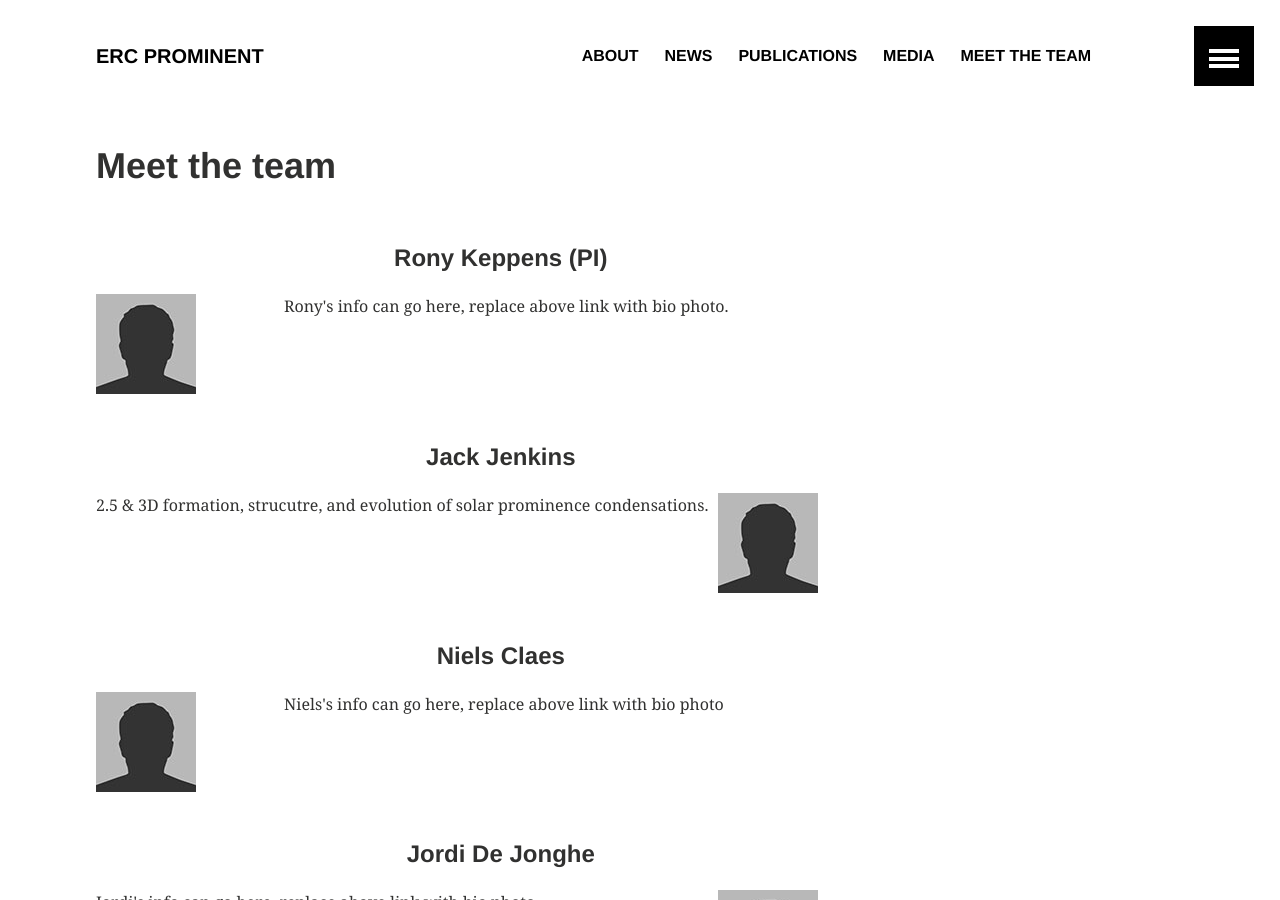
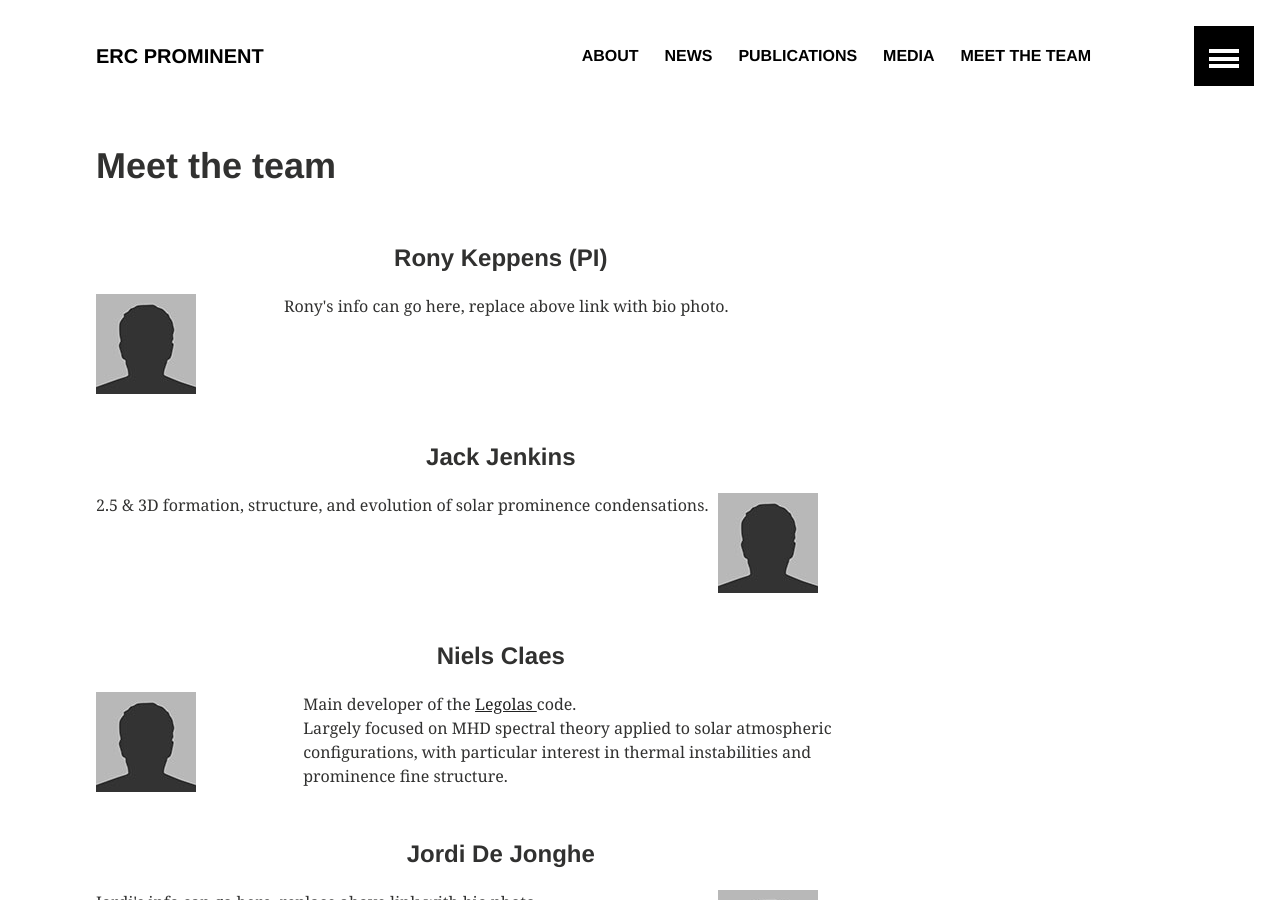
Before and after one commit to erc-prominent/erc-prominent.github.io, a Jekyll site: the page built from team/index.md, in a window 1280 px wide and 900 px high. Built offline with Jekyll 4.4.1, drawn with Linux system fonts in a browser that asks for light colours.

Commit message:
updated personal info

```diff
--- a/team/index.md
+++ b/team/index.md
@@ -23,7 +23,7 @@ share: false
     <a href="jackjenkins"><img src="{{ site.url }}/images/bio-photo.jpg"></a>
   </li>
 
-  2.5 & 3D formation, strucutre, and evolution of solar prominence condensations.
+  2.5 & 3D formation, structure, and evolution of solar prominence condensations.
 
 </ul>
 
@@ -34,7 +34,15 @@ share: false
     <a href="nielsclaes"><img src="{{ site.url }}/images/bio-photo.jpg"></a>
   </li>
 
-  Niels's info can go here, replace above link with bio photo
+  Main developer of the
+  <a href="https://github.com/n-claes/legolas" style="text-decoration:underline;">
+    Legolas
+  </a>
+  code. <br>
+
+  Largely focused on MHD spectral theory applied to solar atmospheric
+  configurations, with particular interest in thermal instabilities and prominence
+  fine structure.
 
 </ul>
 
```
